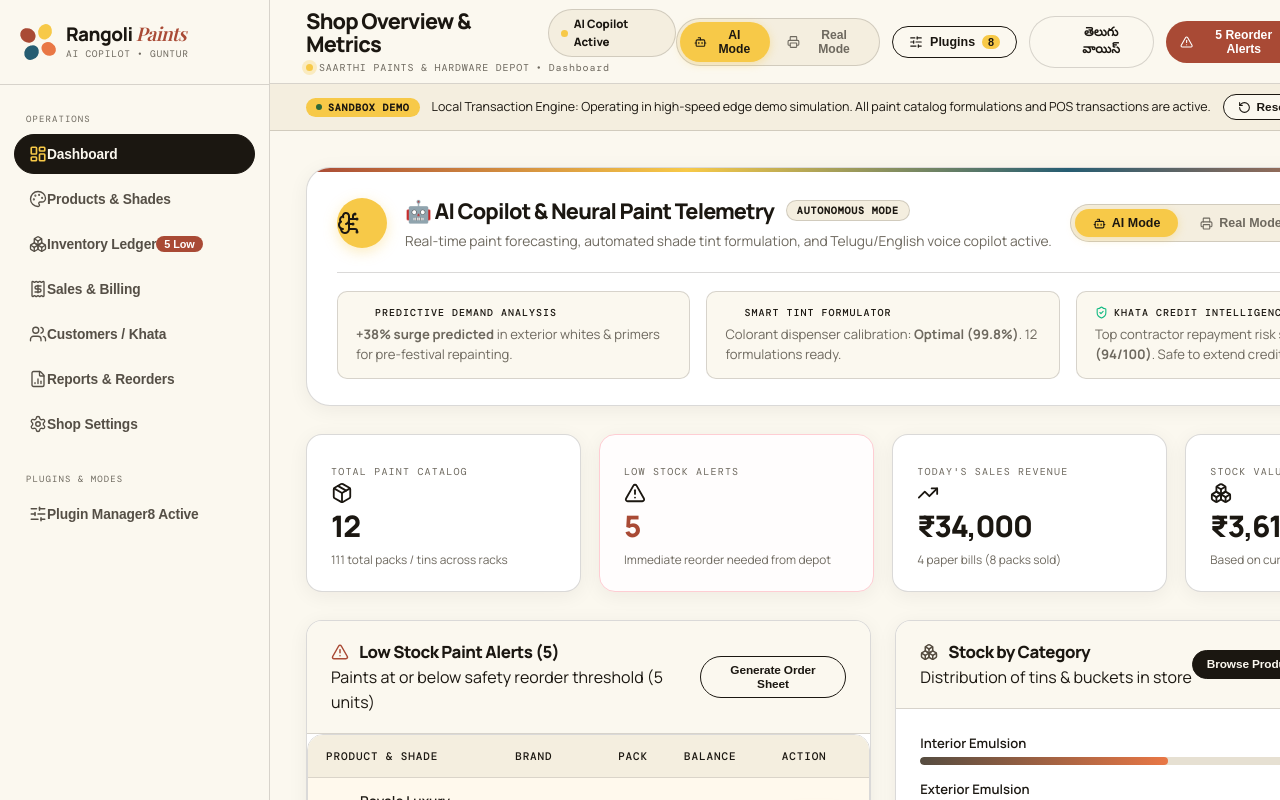
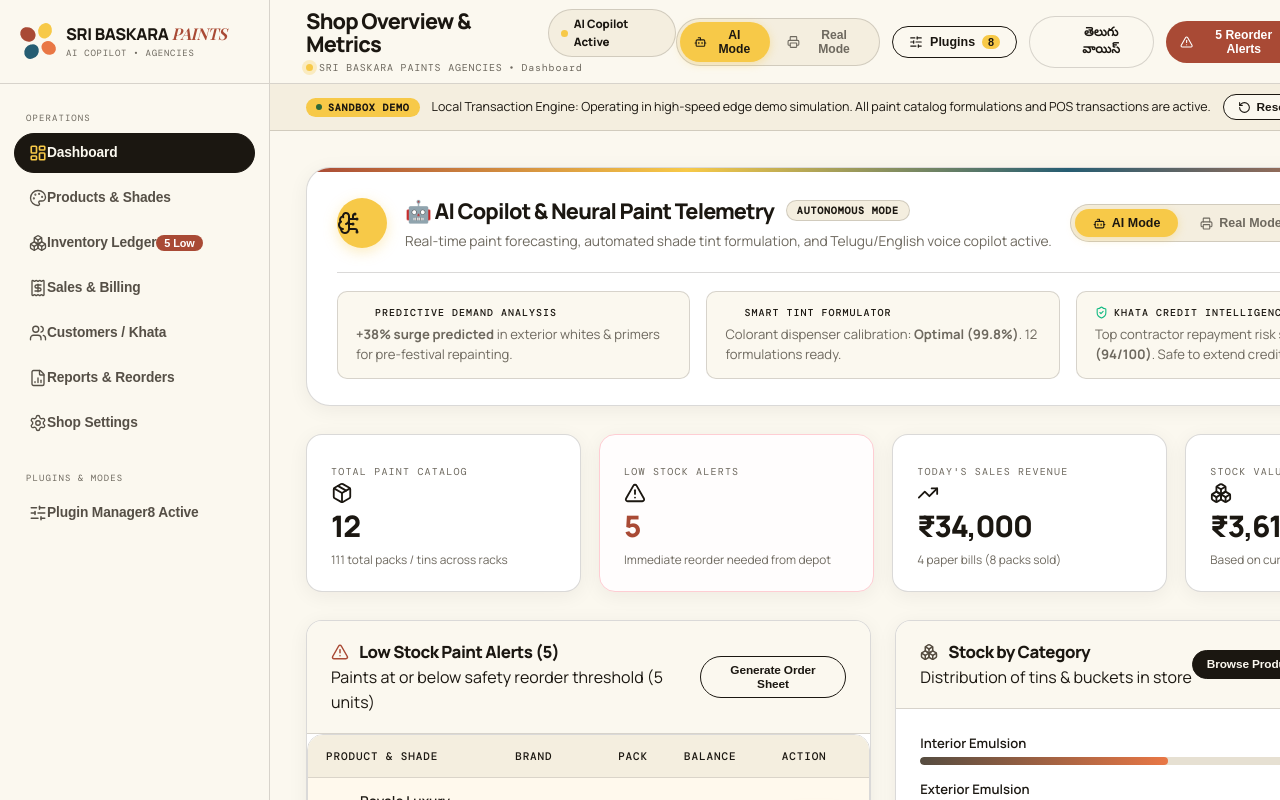
Before and after one commit to bhuvanpadarthy/SAARTHI, a React (Vite) app in the folder frontend/: page / in a window 1280 px wide. Shown: the top 800 px of the page. Built offline with nearby package versions, Linux system fonts and the light colour scheme; no server answers; a web font is replaced by a local one.

Commit message:
feat(branding): update shop branding to SRI BASKARA PAINTS AGENCIES preserving Manrope, Playfair and DM Mono typography

```diff
--- a/frontend/index.html
+++ b/frontend/index.html
@@ -5,8 +5,8 @@
     <link rel="icon" type="image/svg+xml" href="/favicon.svg" />
     <meta name="viewport" content="width=device-width, initial-scale=1.0" />
     <meta name="theme-color" content="#f7c948" />
-    <title>Rangoli Paints Guntur — Make room for color | SAARTHI</title>
-    <meta name="description" content="Rangoli Paints Guntur — find the right color, finish, and guidance for your next space." />
+    <title>SRI BASKARA PAINTS AGENCIES — Make room for color | SAARTHI</title>
+    <meta name="description" content="SRI BASKARA PAINTS AGENCIES — find the right color, finish, and guidance for your next space." />
     <link rel="preconnect" href="https://fonts.googleapis.com">
     <link rel="preconnect" href="https://fonts.gstatic.com" crossorigin>
     <link href="https://fonts.googleapis.com/css2?family=DM+Mono:wght@400;500&family=Manrope:wght@400;500;600;700;800&family=Noto+Sans+Telugu:wght@400;500;600;700&family=Playfair+Display:ital,wght@0,500;0,600;1,500;1,600&display=swap" rel="stylesheet">
--- a/frontend/src/components/layout/Navbar.jsx
+++ b/frontend/src/components/layout/Navbar.jsx
@@ -63,7 +63,7 @@ export const Navbar = ({ onOpenSidebar, onOpenVoiceAssistant }) => {
             </div>
             <div className="page-breadcrumb">
               <span className="eyebrow-dot" style={{ display: 'inline-block' }} />
-              <span>{settings.shopName || 'Rangoli Paints Guntur'}</span>
+              <span>{settings.shopName || 'SRI BASKARA PAINTS AGENCIES'}</span>
               <span>•</span>
               <span style={{ textTransform: 'capitalize' }}>{activePage}</span>
             </div>
--- a/frontend/src/components/layout/Sidebar.jsx
+++ b/frontend/src/components/layout/Sidebar.jsx
@@ -58,18 +58,18 @@ export const Sidebar = ({ isOpen, onClose }) => {
       <aside className={`app-sidebar no-print ${isOpen ? 'open' : ''} ${appMode === 'ai' ? 'sidebar-ai-glow' : 'sidebar-real-glow'}`}>
         <div className="sidebar-header">
           <div className="brand-badge" style={{ gap: '12px', alignItems: 'center' }}>
-            <span className="brand-mark" aria-hidden="true" title="Rangoli Paints Guntur">
+            <span className="brand-mark" aria-hidden="true" title="SRI BASKARA PAINTS AGENCIES">
               <span />
               <span />
               <span />
               <span />
             </span>
             <div className="brand-text">
-              <h1 style={{ fontSize: '1.18rem', letterSpacing: '-0.03em', lineHeight: 1.1, margin: 0 }}>
-                Rangoli <span style={{ color: 'var(--red)', fontStyle: 'italic', fontFamily: 'var(--font-serif)' }}>Paints</span>
+              <h1 style={{ fontSize: '1.02rem', letterSpacing: '-0.02em', lineHeight: 1.15, margin: 0, fontWeight: 800 }}>
+                SRI BASKARA <span style={{ color: 'var(--red)', fontStyle: 'italic', fontFamily: 'var(--font-serif)' }}>PAINTS</span>
               </h1>
-              <div className="brand-subtitle" style={{ font: '9.5px/1.2 var(--font-mono)', letterSpacing: '0.08em', textTransform: 'uppercase', color: 'var(--muted)', marginTop: '4px' }}>
-                {appMode === 'ai' ? 'AI COPILOT • GUNTUR' : 'GUNTUR • MAKE ROOM FOR COLOR'}
+              <div className="brand-subtitle" style={{ font: '9px/1.2 var(--font-mono)', letterSpacing: '0.08em', textTransform: 'uppercase', color: 'var(--muted)', marginTop: '4px' }}>
+                {appMode === 'ai' ? 'AI COPILOT • AGENCIES' : 'AGENCIES • MAKE ROOM FOR COLOR'}
               </div>
             </div>
             {isOpen && (
--- a/frontend/src/components/sales/EditShopBillingModal.jsx
+++ b/frontend/src/components/sales/EditShopBillingModal.jsx
@@ -207,7 +207,7 @@ export const EditShopBillingModal = ({ isOpen, onClose, onUpdated }) => {
               <div style={{ display: 'flex', justifyContent: 'space-between', alignItems: 'flex-start', flexWrap: 'wrap', gap: '8px' }}>
                 <div>
                   <div style={{ fontSize: '1.15rem', fontWeight: 800, color: 'var(--gold-light)' }}>
-                    {formData.shopName || 'SAARTHI Paints & Hardware Depot'}
+                    {formData.shopName || 'SRI BASKARA PAINTS AGENCIES'}
                   </div>
                   {formData.tagline && (
                     <div style={{ fontSize: '0.78rem', color: 'var(--text-secondary)', marginTop: '2px' }}>
@@ -297,7 +297,7 @@ export const EditShopBillingModal = ({ isOpen, onClose, onUpdated }) => {
                     type="text"
                     name="shopName"
                     className="form-control"
-                    placeholder="e.g. Sri Lakshmi Paints & Hardware Depot"
+                    placeholder="e.g. SRI BASKARA PAINTS AGENCIES"
                     value={formData.shopName}
                     onChange={handleChange}
                     required
--- a/frontend/src/context/AppContext.jsx
+++ b/frontend/src/context/AppContext.jsx
@@ -98,8 +98,8 @@ const normalizeSettings = (s) => ({
   ...s,
   shopId: s.shopId || s.shop_id || 'SHOP-HYD-042',
   shop_id: s.shopId || s.shop_id || 'SHOP-HYD-042',
-  shopName: s.name || s.shopName || 'SAARTHI Paints & Hardware Depot',
-  name: s.name || s.shopName || 'SAARTHI Paints & Hardware Depot',
+  shopName: s.name || s.shopName || 'SRI BASKARA PAINTS AGENCIES',
+  name: s.name || s.shopName || 'SRI BASKARA PAINTS AGENCIES',
   tagline: s.tagline || 'Authorized Dealer — Asian Paints, Berger & Dr. Fixit',
   ownerName: s.owner_name || s.ownerName || '',
   phone: s.phone || '',
--- a/frontend/src/data/initialData.js
+++ b/frontend/src/data/initialData.js
@@ -436,11 +436,11 @@ export const INITIAL_SALES = [
 
 export const INITIAL_SETTINGS = {
   shopId: 'SHOP-HYD-042',
-  shopName: 'SAARTHI Paints & Hardware Depot',
+  shopName: 'SRI BASKARA PAINTS AGENCIES',
   tagline: 'Authorized Dealer — Asian Paints, Berger & Dr. Fixit',
-  ownerName: 'V. K. Aggarwal & Sons',
+  ownerName: 'Sri Baskara & Sons',
   phone: '+91 98765-01234',
-  email: 'saarthi.paints@example.com',
+  email: 'baskara.paints@example.com',
   address: 'Shop 14-16, Paints & Hardware Market, GT Road',
   gstin: '07AAAAA1234B1Z5',
   billPrefix: 'PB-2026-',
@@ -449,5 +449,5 @@ export const INITIAL_SETTINGS = {
   lowStockThreshold: 5,
   enableGstDisplay: true,
   taxRatePercent: 18,
-  billFooterNote: 'Thank you for choosing SAARTHI Paints! Goods once tinted to custom shade cannot be returned.'
+  billFooterNote: 'Thank you for choosing SRI BASKARA PAINTS AGENCIES! Goods once tinted to custom shade cannot be returned.'
 };
```
Also changed, not shown: 1 other file (tests, documents, lock files or other folders).
